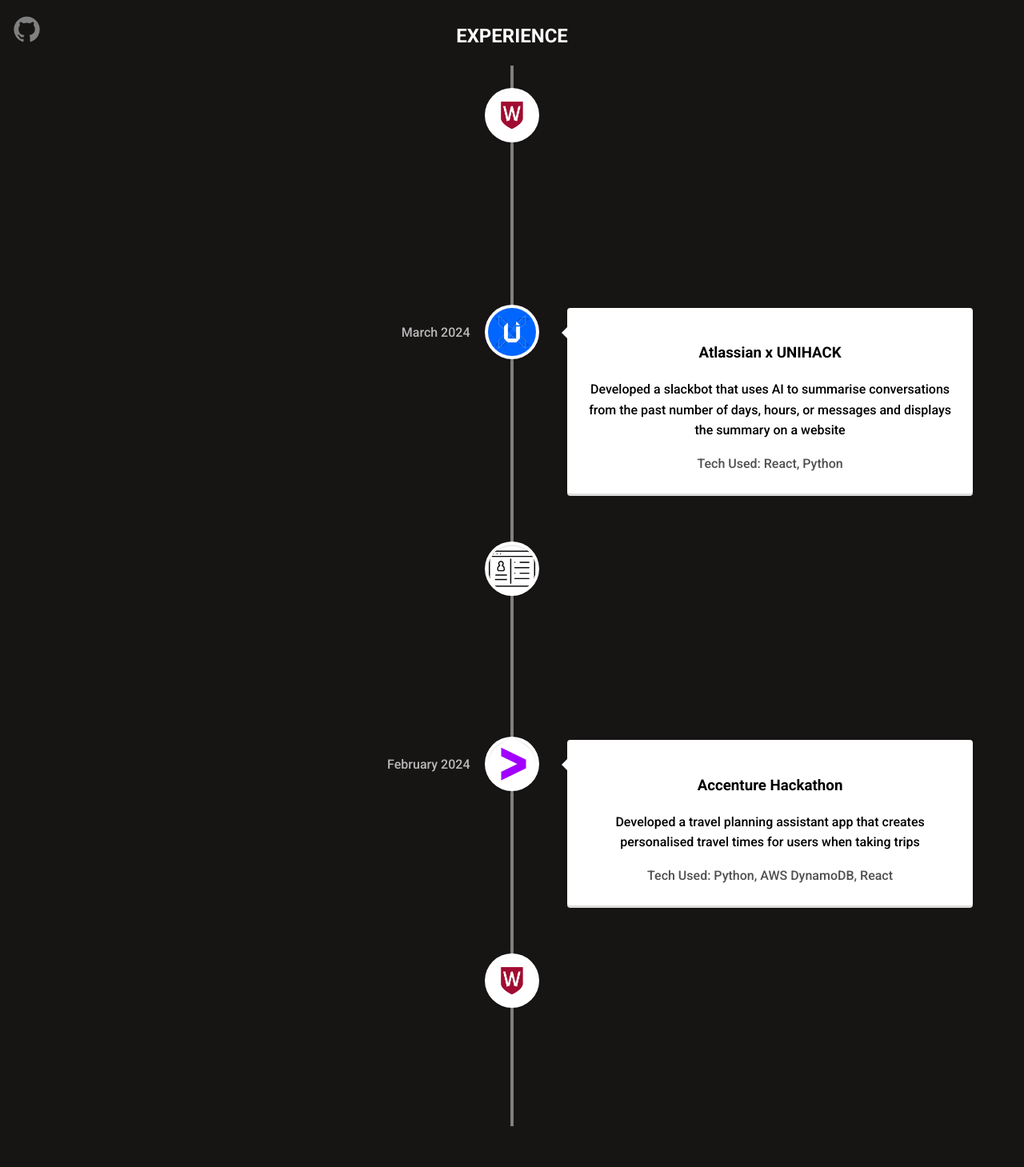
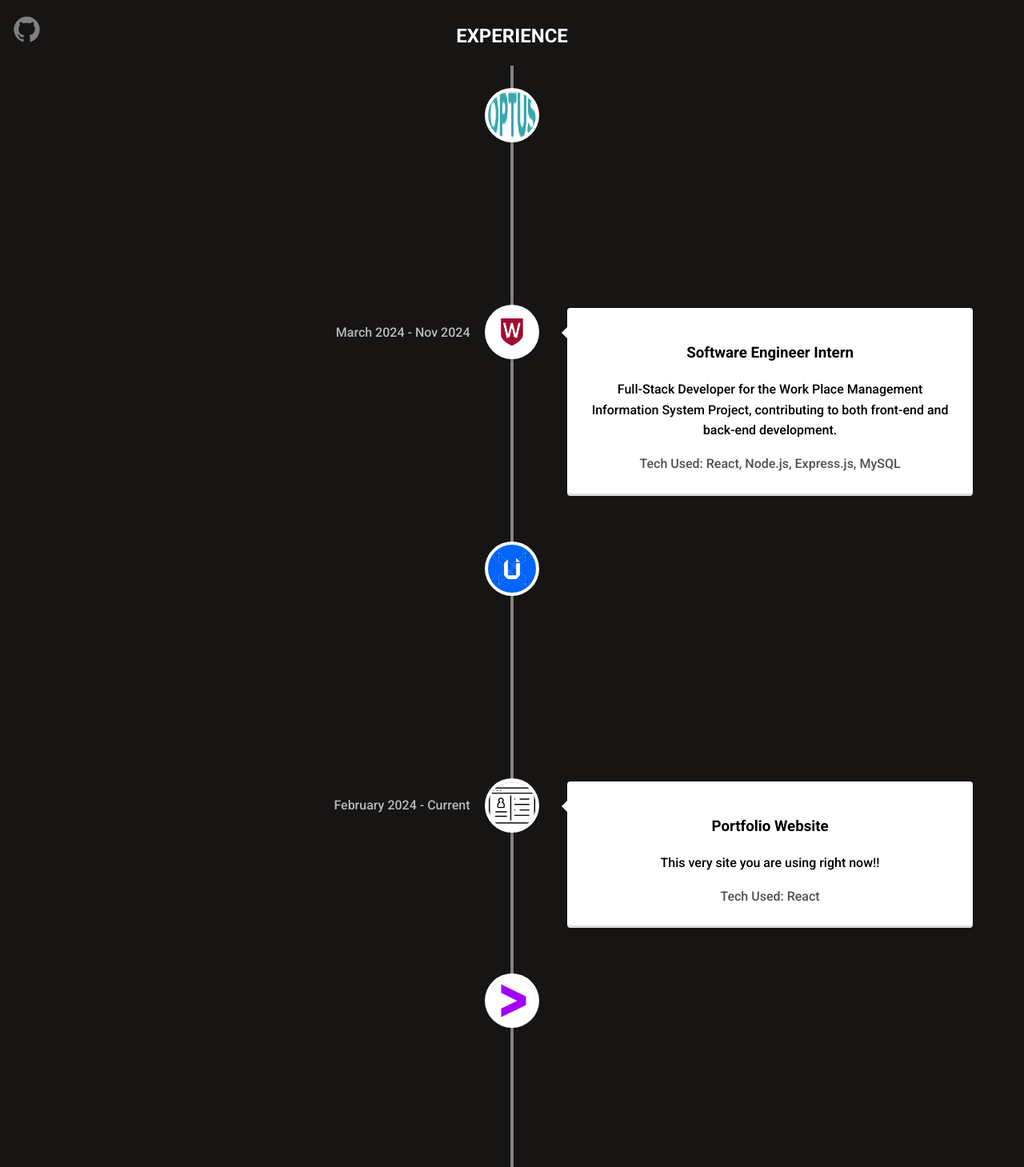
Before and after one commit to kelvin0012/my-website, a React (Vite) app: page / in a window 1280 px wide. Shown: the part 411-1870 px from the top of the page at 80% size. Built offline with nearby package versions, Linux system fonts and the light colour scheme.

Commit message:
Update projects timeline to include Optus

```diff
--- a/src/components/Projects.jsx
+++ b/src/components/Projects.jsx
@@ -10,6 +10,7 @@ import accentureLogo from "../assets/accentureLogo.jpg";
 import wsuLogo from "../assets/wsuLogo.jpg"
 import websiteIcon from "../assets/websiteIcon.png"
 import unihack2024Icon from "../assets/unihack2024Icon.png"
+import optusIcon from "../assets/Optus_logo.png"
 
 
 
@@ -27,7 +28,21 @@ export const Projects = () => {
                 <VerticalTimeline lineColor="gray">
                 <VerticalTimelineElement
                         className="vertical-timeline-element--education"
-                        date={<span style={{ color: "white" }}>March 2024 - Current</span>}
+                        date={<span style={{ color: "white" }}>February 2025 - Current</span>}
+                        iconStyle={{ background: "white" }}
+                        icon={<img className="websiteIcon"
+                            src={optusIcon}
+                            alt="optusIcon Icon Image"
+                        />}>
+                        <h3 className="vertica-timeline-element-title">
+                            Graduate Software Engineer
+                        </h3>
+                        <p> Currently a Graduate Software Engineer in AI/ML (Emerging Technology) Rotation. </p>
+                        <p className="Tech">Tech Used: Springboot, Python, BigQuery, Dialogflow CX</p>
+                    </VerticalTimelineElement>
+                <VerticalTimelineElement
+                        className="vertical-timeline-element--education"
+                        date={<span style={{ color: "white" }}>March 2024 - Nov 2024</span>}
                         iconStyle={{ background: "white" }}
                         icon={<img className="websiteIcon"
                             src={wsuLogo}
@@ -36,7 +51,7 @@ export const Projects = () => {
                         <h3 className="vertica-timeline-element-title">
                             Software Engineer Intern
                         </h3>
-                        <p> Currently a part of the Developer team for the Work Place Management Information System Project</p>
+                        <p> Full-Stack Developer for the Work Place Management Information System Project, contributing to both front-end and back-end development.</p>
                         <p className="Tech">Tech Used: React, Node.js, Express.js, MySQL</p>
                     </VerticalTimelineElement>
                     <VerticalTimelineElement
@@ -50,7 +65,7 @@ export const Projects = () => {
                         <h3 className="vertica-timeline-element-title">
                             Atlassian x UNIHACK
                         </h3>
-                        <p> Developed a slackbot that uses AI to summarise conversations from the past number of days, hours, or messages and displays the summary on a website</p>
+                        <p> Developed a slackbot that uses AI to summarise conversations from the past number of days, hours, or messages and displays the summary on a website.</p>
                         <p className="Tech">Tech Used: React, Python</p>
                     </VerticalTimelineElement>
                     <VerticalTimelineElement
@@ -78,7 +93,7 @@ export const Projects = () => {
                         <h3 className="vertica-timeline-element-title">
                             Accenture Hackathon
                         </h3>
-                        <p>Developed a travel planning assistant app that creates personalised travel times for users when taking trips</p>
+                        <p>Developed a travel planning assistant app that creates personalised travel times for users when taking trips.</p>
                         <p className="Tech">Tech Used: Python, AWS DynamoDB, React </p>
                     </VerticalTimelineElement>
                     <VerticalTimelineElement
```
Also changed, not shown: src/assets/Optus_logo.png (added).
